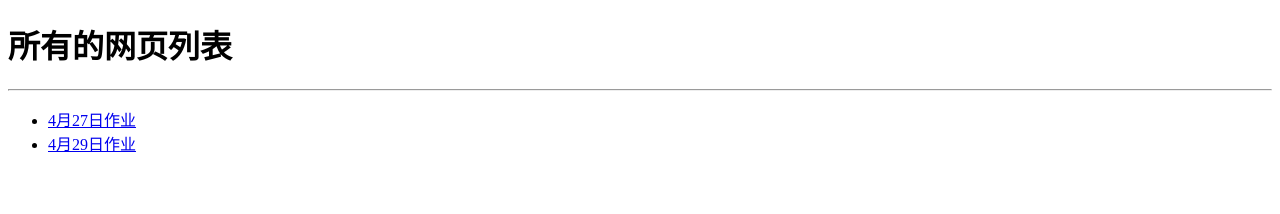
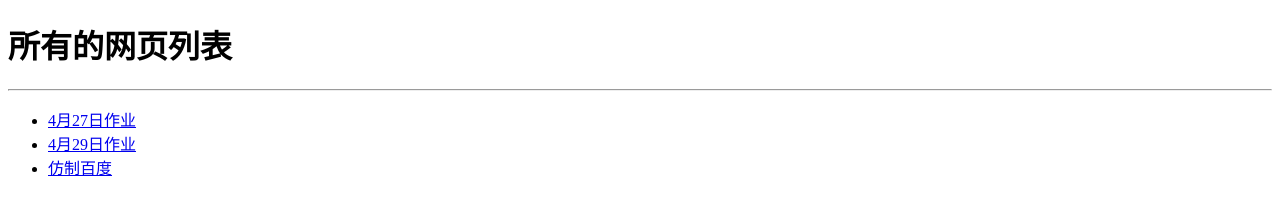
Before and after one commit to hxlgssm/hxlgssm.github.io, a plain HTML site: page index.html in a window 1280 px wide. Drawn offline with Linux system fonts and the light colour scheme.

Commit message:
Update index.html

```diff
--- a/index.html
+++ b/index.html
@@ -11,6 +11,7 @@
 <ul>
 <li><a href="20200427-01.html">4月27日作业</a></li>
 <li><a href="20200429-02.html">4月29日作业</a></li>
+  <li><a href="baidu/index.html">仿制百度</a></li>
 </ul>
 
 </body>
```
